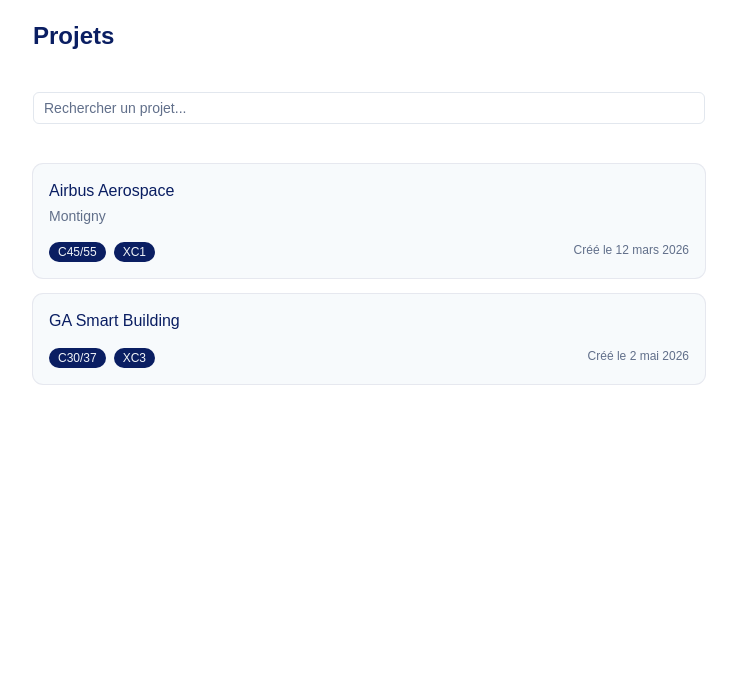
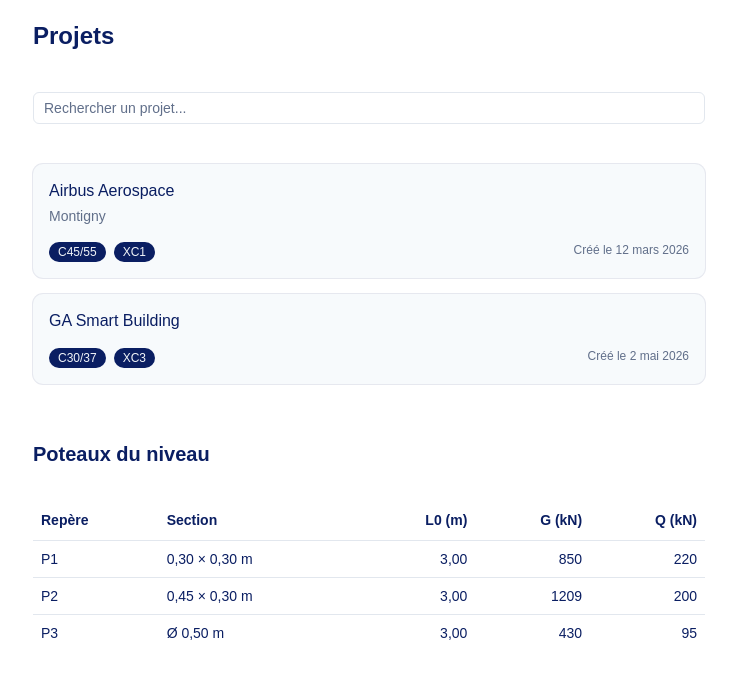
Before and after one commit to kdauvergne/sectio, a React (Vite) app in the folder frontend/: page / in a window 1280 px wide. Shown: the top 678 px of the page, without its empty margins (271-1008 px from the left). Built offline with nearby package versions, Linux system fonts and the light colour scheme.

Commit message:
(frontend): ajout composant tableau des poteaux valeurs demos

```diff
--- a/frontend/src/App.tsx
+++ b/frontend/src/App.tsx
@@ -1,7 +1,9 @@
 import { useState } from "react";
 import { CarteProjet } from "@/components/projets/CarteProjet";
 import { PROJETS_DEMO } from "@/donnees-demo";
+import { POTEAUX_DEMO } from "@/donnees-demo";
 import { BarreRecherche } from "./components/projets/BarreRecherche";
+import { TableauPoteaux } from "./components/poteaux/TableauPoteaux";
 
 function App() {
   const [recherche, setRecherche] = useState("");
@@ -24,6 +26,8 @@
           Aucun projet ne correspond à « {recherche} ».
         </p>
       )}
+      <h2 className="text-xl font-semibold mt-10 mb-4">Poteaux du niveau</h2>
+      <TableauPoteaux poteaux={POTEAUX_DEMO} />
     </div>
   );
 }
--- /dev/null
+++ b/frontend/src/components/poteaux/LignePoteau.tsx
@@ -0,0 +1,21 @@
+import type { Poteau } from "@/types/api";
+import { libelleSection } from "@/lib/poteaux";
+import { TableCell, TableRow } from "@/components/ui/table";
+
+type LignePoteauProps = {
+  poteau: Poteau;
+};
+
+export function LignePoteau({ poteau }: LignePoteauProps) {
+  return (
+    <TableRow>
+      <TableCell className="font-medium">{poteau.repere}</TableCell>
+      <TableCell>{libelleSection(poteau)}</TableCell>
+      <TableCell className="text-right">
+        {poteau.L0.toFixed(2).replace(".", ",")}
+      </TableCell>
+      <TableCell className="text-right">{poteau.G}</TableCell>
+      <TableCell className="text-right">{poteau.Q}</TableCell>
+    </TableRow>
+  );
+}
--- /dev/null
+++ b/frontend/src/components/poteaux/TableauPoteaux.tsx
@@ -0,0 +1,34 @@
+import type { Poteau } from "@/types/api";
+import {
+  Table,
+  TableBody,
+  TableHead,
+  TableHeader,
+  TableRow,
+} from "@/components/ui/table";
+import { LignePoteau } from "./LignePoteau";
+
+type TableauPoteauxProps = {
+  poteaux: Poteau[];
+};
+
+export function TableauPoteaux({ poteaux }: TableauPoteauxProps) {
+  return (
+    <Table>
+      <TableHeader>
+        <TableRow>
+          <TableHead className="font-bold">Repère</TableHead>
+          <TableHead className="font-bold">Section</TableHead>
+          <TableHead className="font-bold text-right">L0 (m)</TableHead>
+          <TableHead className="font-bold text-right">G (kN)</TableHead>
+          <TableHead className="font-bold text-right">Q (kN)</TableHead>
+        </TableRow>
+      </TableHeader>
+      <TableBody>
+        {poteaux.map((poteau) => (
+          <LignePoteau key={poteau.id} poteau={poteau} />
+        ))}
+      </TableBody>
+    </Table>
+  );
+}
--- /dev/null
+++ b/frontend/src/components/ui/table.tsx
@@ -0,0 +1,114 @@
+import * as React from "react";
+
+import { cn } from "@/lib/utils";
+
+function Table({ className, ...props }: React.ComponentProps<"table">) {
+  return (
+    <div
+      data-slot="table-container"
+      className="relative w-full overflow-x-auto"
+    >
+      <table
+        data-slot="table"
+        className={cn("w-full caption-bottom text-sm", className)}
+        {...props}
+      />
+    </div>
+  );
+}
+
+function TableHeader({ className, ...props }: React.ComponentProps<"thead">) {
+  return (
+    <thead
+      data-slot="table-header"
+      className={cn("[&_tr]:border-b", className)}
+      {...props}
+    />
+  );
+}
+
+function TableBody({ className, ...props }: React.ComponentProps<"tbody">) {
+  return (
+    <tbody
+      data-slot="table-body"
+      className={cn("[&_tr:last-child]:border-0", className)}
+      {...props}
+    />
+  );
+}
+
+function TableFooter({ className, ...props }: React.ComponentProps<"tfoot">) {
+  return (
+    <tfoot
+      data-slot="table-footer"
+      className={cn(
+        "border-t bg-muted/50 font-medium [&>tr]:last:border-b-0",
+        className,
+      )}
+      {...props}
+    />
+  );
+}
+
+function TableRow({ className, ...props }: React.ComponentProps<"tr">) {
+  return (
+    <tr
+      data-slot="table-row"
+      className={cn(
+        "border-b transition-colors hover:bg-muted/50 has-aria-expanded:bg-muted/50 data-[state=selected]:bg-muted",
+        className,
+      )}
+      {...props}
+    />
+  );
+}
+
+function TableHead({ className, ...props }: React.ComponentProps<"th">) {
+  return (
+    <th
+      data-slot="table-head"
+      className={cn(
+        "h-10 px-2 text-left align-middle font-medium whitespace-nowrap text-foreground [&:has([role=checkbox])]:pr-0",
+        className,
+      )}
+      {...props}
+    />
+  );
+}
+
+function TableCell({ className, ...props }: React.ComponentProps<"td">) {
+  return (
+    <td
+      data-slot="table-cell"
+      className={cn(
+        "p-2 align-middle whitespace-nowrap [&:has([role=checkbox])]:pr-0",
+        className,
+      )}
+      {...props}
+    />
+  );
+}
+
+function TableCaption({
+  className,
+  ...props
+}: React.ComponentProps<"caption">) {
+  return (
+    <caption
+      data-slot="table-caption"
+      className={cn("mt-4 text-sm text-muted-foreground", className)}
+      {...props}
+    />
+  );
+}
+
+export {
+  Table,
+  TableHeader,
+  TableBody,
+  TableFooter,
+  TableHead,
+  TableRow,
+  TableCell,
+  TableCaption,
+};
--- a/frontend/src/donnees-demo.ts
+++ b/frontend/src/donnees-demo.ts
@@ -1,4 +1,4 @@
-import type { Projet } from "@/types/api";
+import type { Poteau, Projet } from "@/types/api";
 
 export const PROJETS_DEMO: Projet[] = [
   {
@@ -22,3 +22,66 @@
     classe_exposition: "XC3",
   },
 ];
+
+export const POTEAUX_DEMO: Poteau[] = [
+  {
+    id: 1,
+    niveau: 1,
+    type_poteau: null,
+    repere: "P1",
+    type_section: "rectangulaire",
+    b: 0.3,
+    h: 0.3,
+    diametre: null,
+    L0: 3.0,
+    d_prime: 0.035,
+    G: 850,
+    Q: 220,
+    taux_travail_min: 1.1,
+    duree_resistance_feu: "",
+    expose_un_seul_cote: false,
+    fck: 30,
+    fyk: 500,
+    classe_exposition: "XC1",
+  },
+  {
+    id: 2,
+    niveau: 1,
+    type_poteau: null,
+    repere: "P2",
+    type_section: "rectangulaire",
+    b: 0.45,
+    h: 0.3,
+    diametre: null,
+    L0: 3.0,
+    d_prime: 0.04,
+    G: 1209,
+    Q: 200,
+    taux_travail_min: 1.1,
+    duree_resistance_feu: "",
+    expose_un_seul_cote: false,
+    fck: 30,
+    fyk: 500,
+    classe_exposition: "XC1",
+  },
+  {
+    id: 3,
+    niveau: 1,
+    type_poteau: null,
+    repere: "P3",
+    type_section: "circulaire",
+    b: null,
+    h: null,
+    diametre: 0.5,
+    L0: 3.0,
+    d_prime: 0.04,
+    G: 430,
+    Q: 95,
+    taux_travail_min: 1.1,
+    duree_resistance_feu: "",
+    expose_un_seul_cote: false,
+    fck: 30,
+    fyk: 500,
+    classe_exposition: "XC1",
+  },
+];
--- /dev/null
+++ b/frontend/src/lib/poteaux.ts
@@ -0,0 +1,16 @@
+import type { Poteau } from "@/types/api";
+
+/** Libellé lisible de la section, ex. "0,30 × 0,30 m" ou "Ø 0,50 m". */
+export function libelleSection(poteau: Poteau): string {
+  if (poteau.type_section === "circulaire") {
+    if (poteau.diametre === null) return "—";
+    return `Ø ${formaterMetres(poteau.diametre)} m`;
+  }
+
+  if (poteau.b === null || poteau.h === null) return "—";
+  return `${formaterMetres(poteau.b)} × ${formaterMetres(poteau.h)} m`;
+}
+
+function formaterMetres(valeur: number): string {
+  return valeur.toFixed(2).replace(".", ",");
+}
--- a/frontend/src/types/api.ts
+++ b/frontend/src/types/api.ts
@@ -9,3 +9,25 @@
   fyk: number;
   classe_exposition: string;
 };
+
+/** Forme d'un poteau renvoyé par l'API Django (PoteauSerializer). */
+export type Poteau = {
+  id: number;
+  niveau: number;
+  type_poteau: number | null;
+  repere: string;
+  type_section: "rectangulaire" | "circulaire";
+  b: number | null;
+  h: number | null;
+  diametre: number | null;
+  L0: number;
+  d_prime: number;
+  G: number;
+  Q: number;
+  taux_travail_min: number;
+  duree_resistance_feu: string;
+  expose_un_seul_cote: boolean;
+  fck: number;
+  fyk: number;
+  classe_exposition: string;
+};
```
